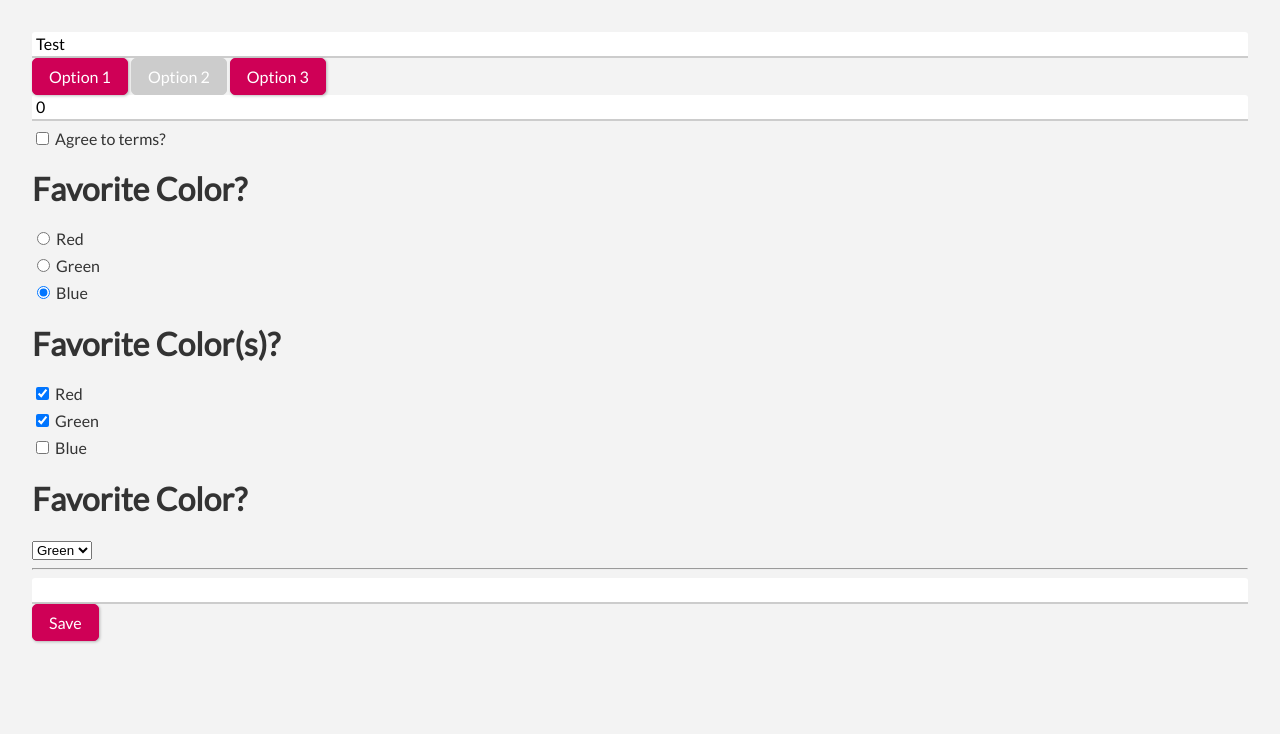
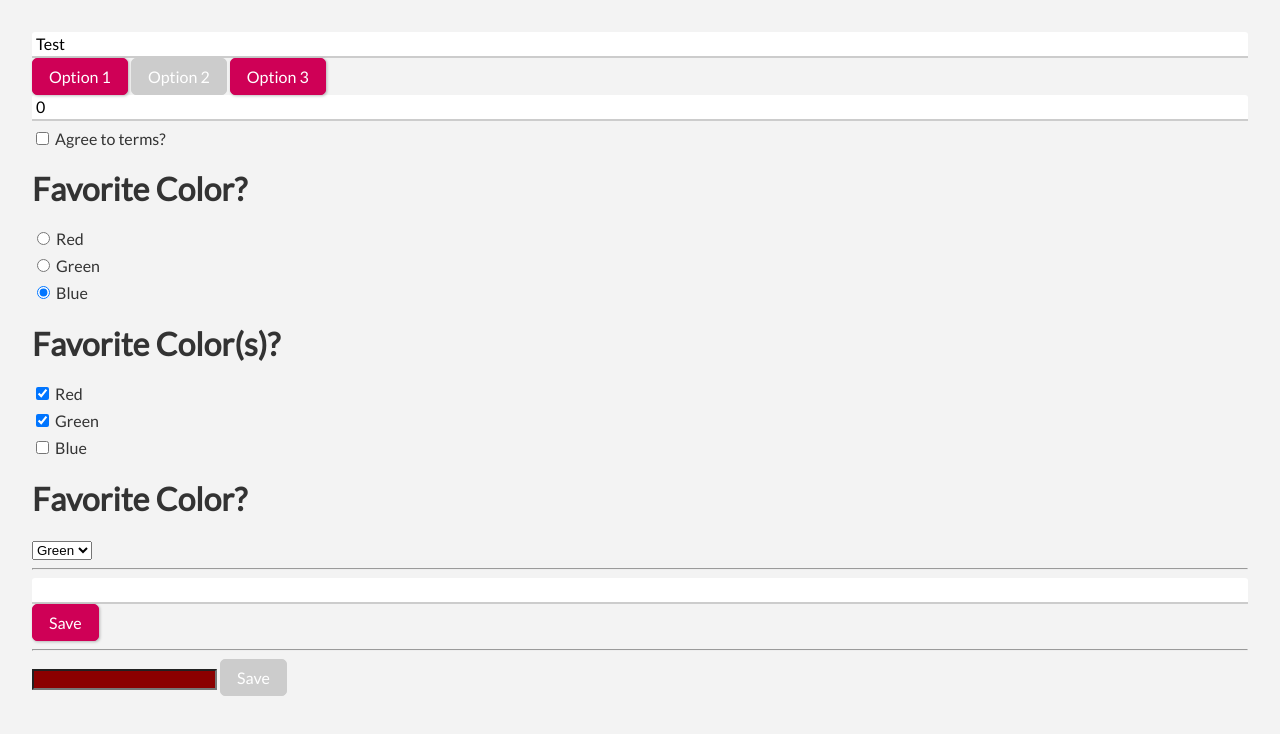
Before and after one commit to heltonricardo/estudo-svelte, a Svelte app: page / in a window 1280 px wide. Shown: the top 734 px of the page. Built offline with nearby package versions, Linux system fonts and the light colour scheme.

Commit message:
demonstracao de validacao bem simples

```diff
--- a/src/BindingsAndForms/BindingsAndForms.svelte
+++ b/src/BindingsAndForms/BindingsAndForms.svelte
@@ -1,6 +1,7 @@
 <script>
   import CustomInput from "./CustomInput.svelte";
   import Toggle from "./Toggle.svelte";
+  import { isValidEmail } from "./validation";
 
   let appValue = "Test";
   let option = 2;
@@ -10,6 +11,8 @@
   let radioColors = ["red", "green"];
   let selectColor = "green";
   let usernameInput;
+  let enteredEmail = "";
+  let formIsValid;
 
   $: console.log(`appValue: ${appValue}`);
   $: console.log(`option: ${option}`);
@@ -20,6 +23,12 @@
   $: console.log(`radioColors: ${radioColors}`);
   $: console.log(`selectColor: ${selectColor}`);
 
+  $: if (isValidEmail(enteredEmail)) {
+    formIsValid = true;
+  } else {
+    formIsValid = false;
+  }
+
   function saveData() {
     //console.log(document.querySelector("#username").value);
     console.log(usernameInput);
@@ -27,6 +36,9 @@
 </script>
 
 <style>
+  .invalid {
+    background-color: darkred;
+  }
 </style>
 
 <!-- Anotação 01 -->
@@ -83,6 +95,17 @@
 <input type="text" bind:this={usernameInput} />
 <button on:click={saveData}>Save</button>
 
+<hr />
+
+<form on:submit|preventDefault>
+  <input
+    type="email"
+    bind:value={enteredEmail}
+    class={isValidEmail(enteredEmail) ? "" : "invalid"}
+  />
+  <button type="submit" disabled={!formIsValid}>Save</button>
+</form>
+
 <!--
   Anotação 01
   Demonstração de como é possível vincular variáveis do componente pai com as
--- /dev/null
+++ b/src/BindingsAndForms/validation.js
@@ -0,0 +1,3 @@
+export function isValidEmail(val) {
+  return val.includes("@");
+}
```
